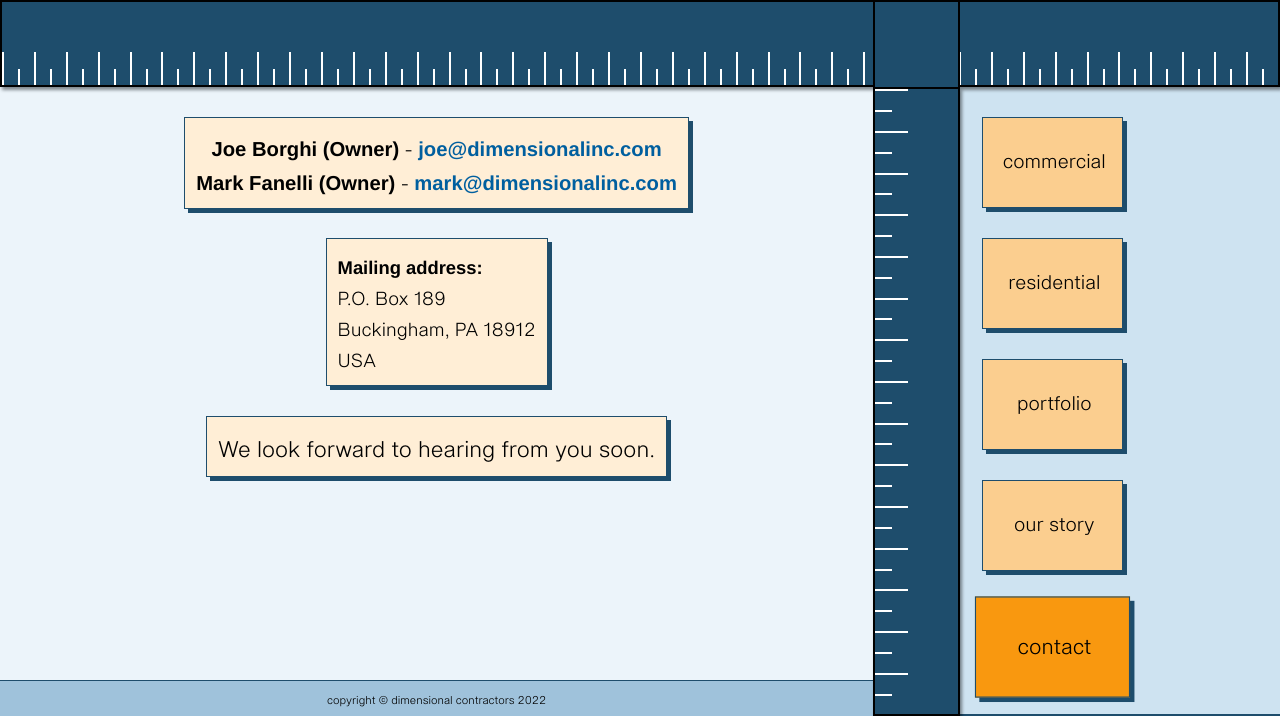
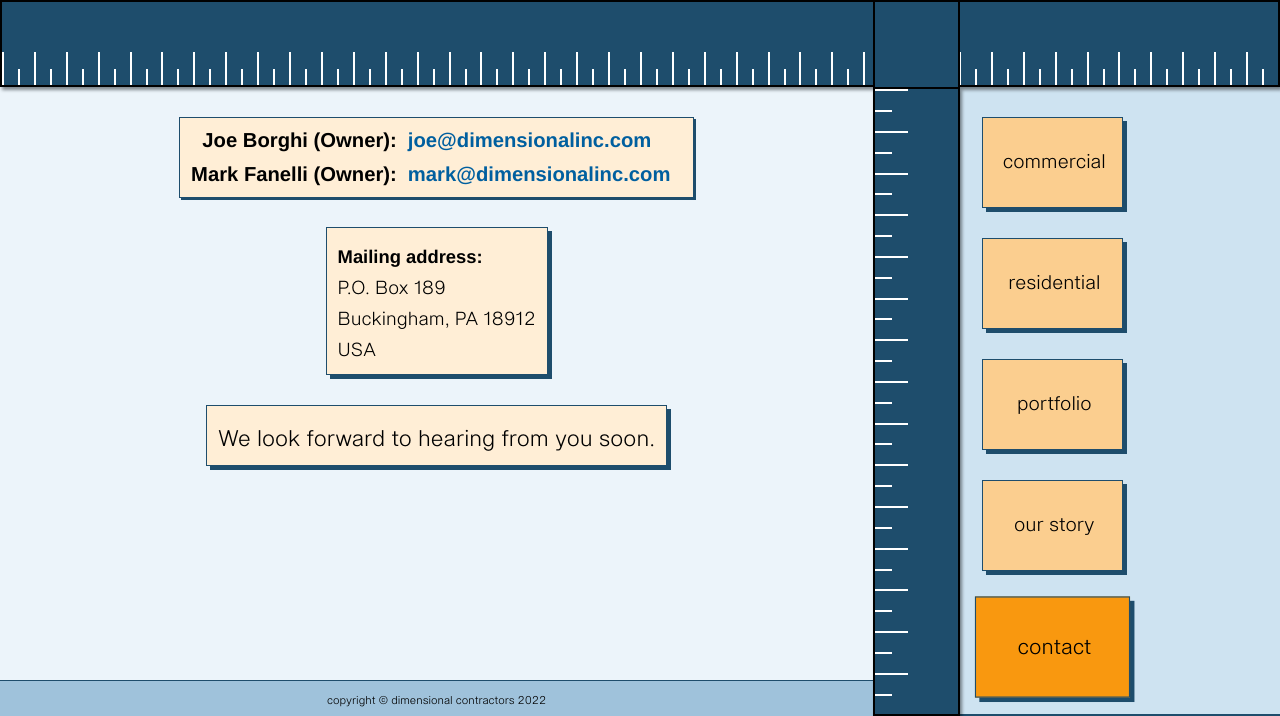
Before and after one commit to seanstephenbrian/dimensional-contractors, a plain HTML site: page index.html in a window 1280 px wide. Both pictures are taken after a click on the element "contact us". Shown: the part 110-826 px from the top of the page. Drawn offline with Linux system fonts and the light colour scheme.

Commit message:
use grid to fix layout of names/emails

```diff
--- a/html/contact.html
+++ b/html/contact.html
@@ -1,9 +1,11 @@
 
 
-<p class="contact-1">
-    <span class="bold">Joe Borghi (Owner)</span> - <span class="joe-email inline-link"><a href="mailto:joe@dimensionalinc.com">joe@dimensionalinc.com</a></span><br>
-    <span class="bold">Mark Fanelli (Owner)</span> - <span class="mark-email inline-link"><a href="mailto:mark@dimensionalinc.com">mark@dimensionalinc.com</a></span>
-</p>
+<div class="contact-1">
+    <div class="joe"><span class="bold">Joe Borghi (Owner):</span></div>
+    <div class="joe-email"><span class="joe-email inline-link"><a href="mailto:joe@dimensionalinc.com">joe@dimensionalinc.com</a></span></div>
+    <div class="mark"><span class="bold">Mark Fanelli (Owner):</span></div>
+    <div class="mark-email"><span class="mark-email inline-link"><a href="mailto:mark@dimensionalinc.com">mark@dimensionalinc.com</a></span></div>
+</div>
 
 <p class="contact-2">
     <span class="bold">Mailing address:</span><br>
--- a/style.css
+++ b/style.css
@@ -162,7 +162,8 @@ h2 {
     padding-bottom: calc(0.8*var(--rvv));
 }
 
-p {
+p,
+.contact-1 {
     background-color: var(--p-background);
     font-size: calc(0.4*var(--rvv));
     margin: calc(0.8*var(--rvv));
@@ -221,8 +222,45 @@ p {
 }
 
 .contact-1 {
+    max-width: fit-content;
     font-size: calc(0.55*var(--rvv));
-    text-align: center;
+    display: grid;
+    grid-template-rows: 1fr 1fr;
+    grid-row-gap: calc(0.3*var(--rvv));
+    grid-template-columns: 1.5fr 2fr;
+    grid-column-gap: calc(0.3*var(--rvv));
+    grid-template-areas:
+        "joe joe-email"
+        "mark mark-email";
+}
+
+.joe {
+    grid-area: joe;
+}
+
+.joe-email {
+    grid-area: joe-email;
+}
+
+.mark {
+    grid-area: mark;
+}
+
+.mark-email {
+    grid-area: mark-email;
+}
+
+.joe,
+.mark {
+    display: flex;
+    justify-content: flex-end;
+    align-items: center;
+}
+
+.joe-email,
+.mark-email {
+    display: flex;
+    align-items: center;
 }
 
 .contact-2 {
```
